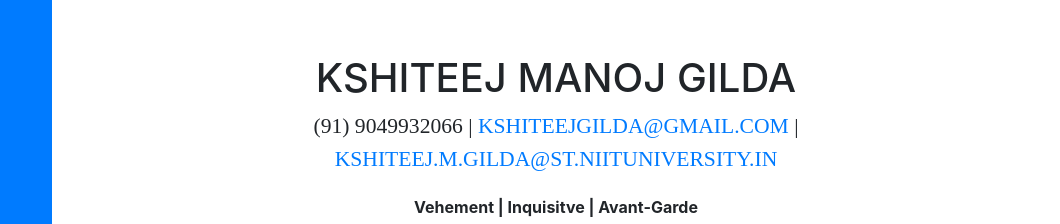
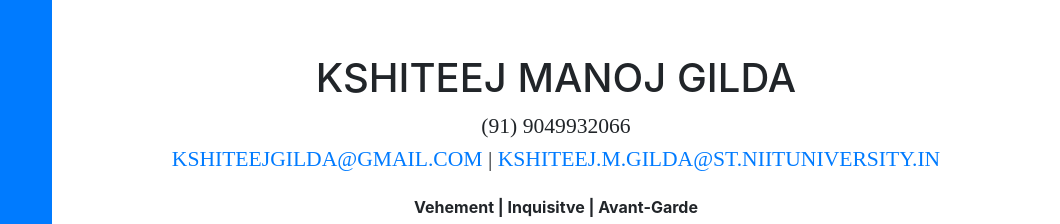
Before and after one commit to kmgilda/kmgilda.github.io, a website with bundled scripts: page index.html in a window 1280 px wide. Shown: the part 225-449 px from the top of the page, 220-1280 px from the left. Built offline with nearby package versions, Linux system fonts and the light colour scheme; a web font is replaced by a local one.

Commit message:
Updated Formatting

```diff
--- a/index.html
+++ b/index.html
@@ -75,7 +75,7 @@
           <h1 >Kshiteej Manoj Gilda
             <!--<span class="text-primary">Taylor</span> -->
           </h1>
-          <div class="subheading tempAlignment">(91) 9049932066 |
+          <div class="subheading tempAlignment">(91) 9049932066 <br>
             <a href="mailto:kshiteejgilda@gmail.com">kshiteejgilda@gmail.com</a> | <a href="mailto:kshiteej.m.gilda@st.niituniversity.in">kshiteej.m.gilda@st.niituniversity.in</a>
           </div>
           <p class="tempAlignment"><b>Vehement | Inquisitve | Avant-Garde</b></p>
```
